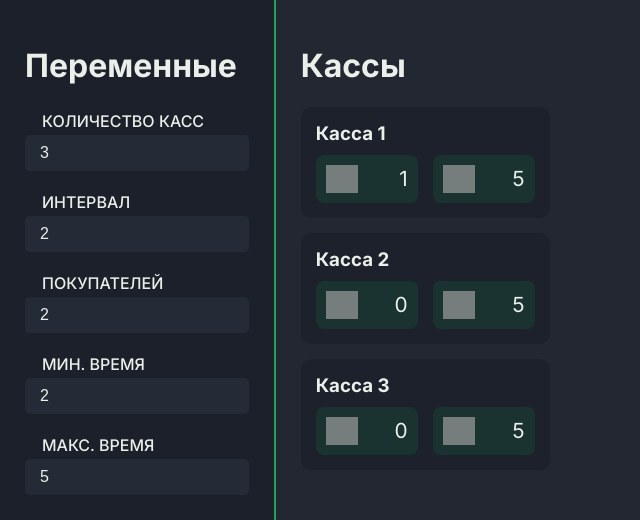
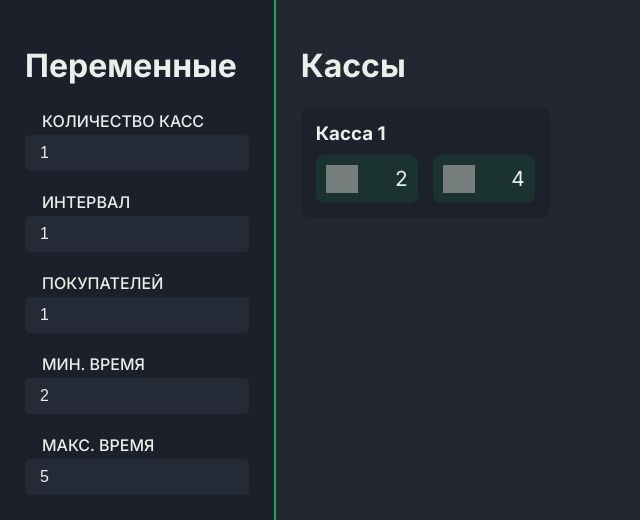
Before and after one commit to TheKoTech/queue-emulator, a React (Create React App) app: page / in a window 1280 px wide. Shown: the top 520 px of the page, without its empty margins (0-640 px from the left). Built offline with nearby package versions, Linux system fonts and the light colour scheme.

Commit message:
Cashiers have working timers, that persist throughout re-renders

```diff
--- a/src/App.jsx
+++ b/src/App.jsx
@@ -6,9 +6,9 @@ import CashierPanel from './components/CashierPanel';
 export default class App extends Component {
 
 	state = {
-		numOfCashiers: 3,
-		customersInterval: 2,
-		customersPerInterval: 2,
+		numOfCashiers: 1,
+		customersInterval: 1,
+		customersPerInterval: 1,
 		minServeTime: 2,
 		maxServeTime: 5
 	}
--- a/src/components/Cashier.jsx
+++ b/src/components/Cashier.jsx
@@ -1,8 +1,36 @@
 import React from 'react'
 import PropTypes from 'prop-types'
+import { useState } from 'react'
+import { useEffect } from 'react'
+
 
 
 function Cashier(props) {
+
+	const [timeToServe, setTimeToServe] = useState(
+		Math.floor(Math.random() * (props.maxTime - props.minTime)) + props.minTime
+	)
+	useEffect(() => {
+		console.log('Cashier.jsx: new timer')
+		const timer = setInterval(() => {
+			setTimeToServe((prevTimeToServe) => {
+				if (prevTimeToServe === 0) {
+					props.onServed(props.id)
+					return Math.floor(Math.random() * (props.maxTime - props.minTime)) + props.minTime
+				} else {
+					return prevTimeToServe - 1
+				}
+			}
+			)
+		}, 1000)
+
+		return () => {
+			console.log('clear()')
+			clearInterval(timer)
+		}
+
+	}, [props.minTime, props.maxTime])
+
 	return (
 		<div className="cashier">
 			<h3>{props.title}</h3>
@@ -16,7 +44,7 @@ function Cashier(props) {
 				<div className="param_box">
 					<span className="time_icon" />
 					<span className="param_label">
-						{props.maxTime}
+						{timeToServe}
 					</span>
 				</div>
 			</div>
@@ -28,8 +56,7 @@ Cashier.propTypes = {
 	numOfCustomers: PropTypes.number,
 	minTime: PropTypes.number,
 	maxTime: PropTypes.number,
-	onMinTimeChange: PropTypes.func,
-	onMaxTimeChange: PropTypes.func,
+	onServed: PropTypes.func
 }
 
 export default Cashier
--- a/src/components/CashierList.jsx
+++ b/src/components/CashierList.jsx
@@ -26,16 +26,23 @@ function CashierList(props) {
 	}, [props.numOfCashiers])
 
 
+	function onCashierServed(id) {
+		console.log('Касса ' + id)
+	}
+
+
 	const [cashierList, setCashierList] = useState()
 	useEffect(() => {
 		const cashierKeys = Array.from({ length: props.numOfCashiers }, (_, i) => i)
 		setCashierList(
-			cashierKeys.map((key, i) =>
-				<Cashier key={key}
-					title={'Касса ' + (key + 1)}
-					numOfCustomers={queueLengths[i]}
+			cashierKeys.map((val) =>
+				<Cashier key={val}
+					title={'Касса ' + (val + 1)}
+					id={val}
+					numOfCustomers={queueLengths[val]}
 					minTime={props.minServeTime}
 					maxTime={props.maxServeTime}
+					onServed={onCashierServed}
 				/>
 			)
 		)
```
